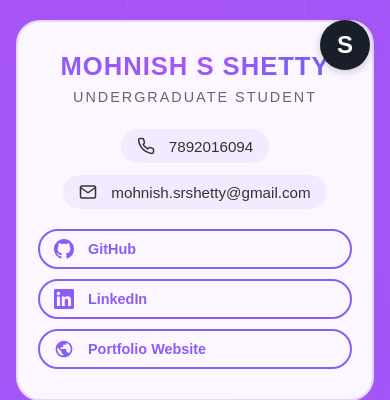
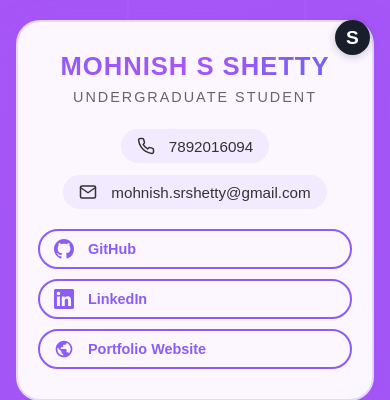
Before and after one commit to mohnish-srshetty/Portfolio, a Node server app: page /portfolio in a window 390 px wide. Shown: the top 400 px of the page. Run offline with Node 20, Linux system fonts and the light colour scheme; the visitor is signed in with stand-in values (Sample User, id 1); some libraries are stand-ins or nearby versions.

Commit message:
Reduce mobile profile icon size to 35px for consistency

```diff
--- a/public/css/styles.css
+++ b/public/css/styles.css
@@ -279,9 +279,9 @@ html {
     position: fixed;
     top: 20px;
     right: 20px;
-    width: 50px;
-    height: 50px;
-    font-size: 1.5rem;
+    width: 35px;
+    height: 35px;
+    font-size: 1.2rem;
     z-index: 1000;
     background: #181f2a;
     box-shadow: 0 2px 8px rgba(0, 0, 0, 0.2);
```
